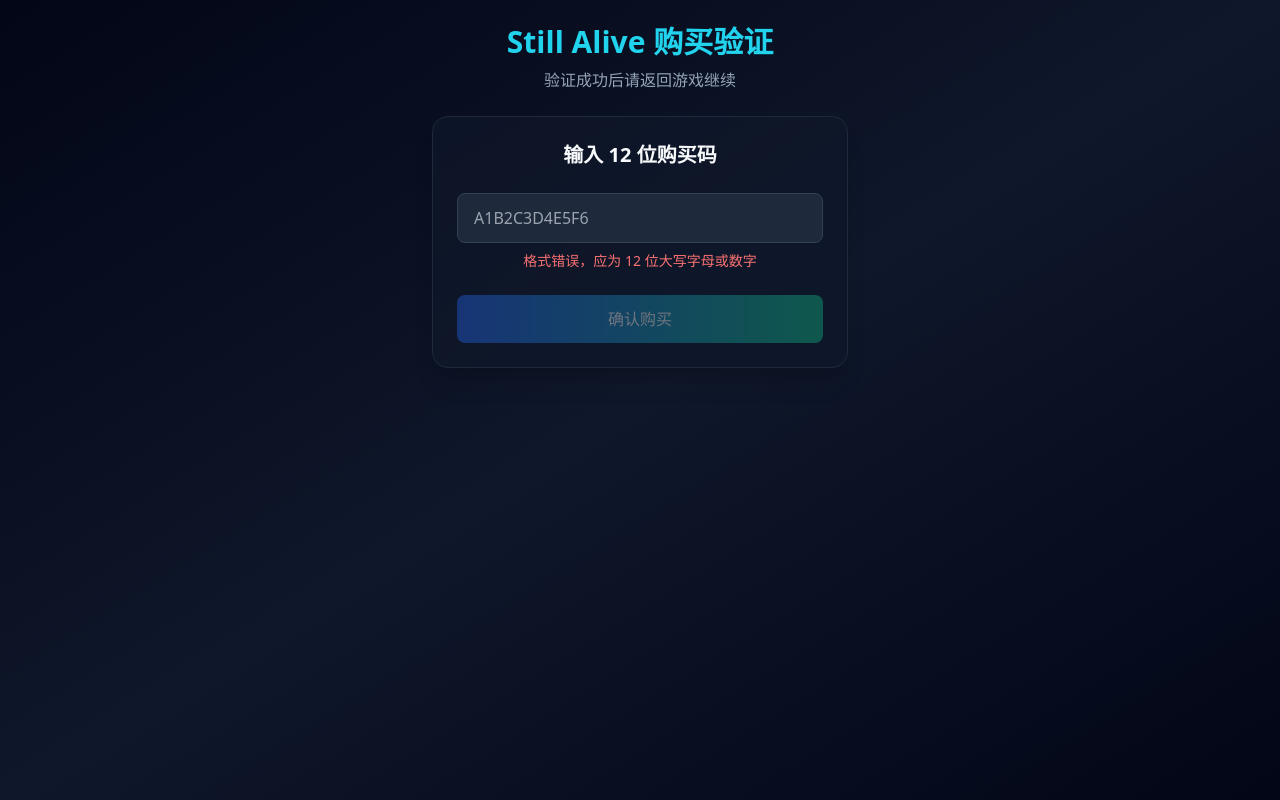
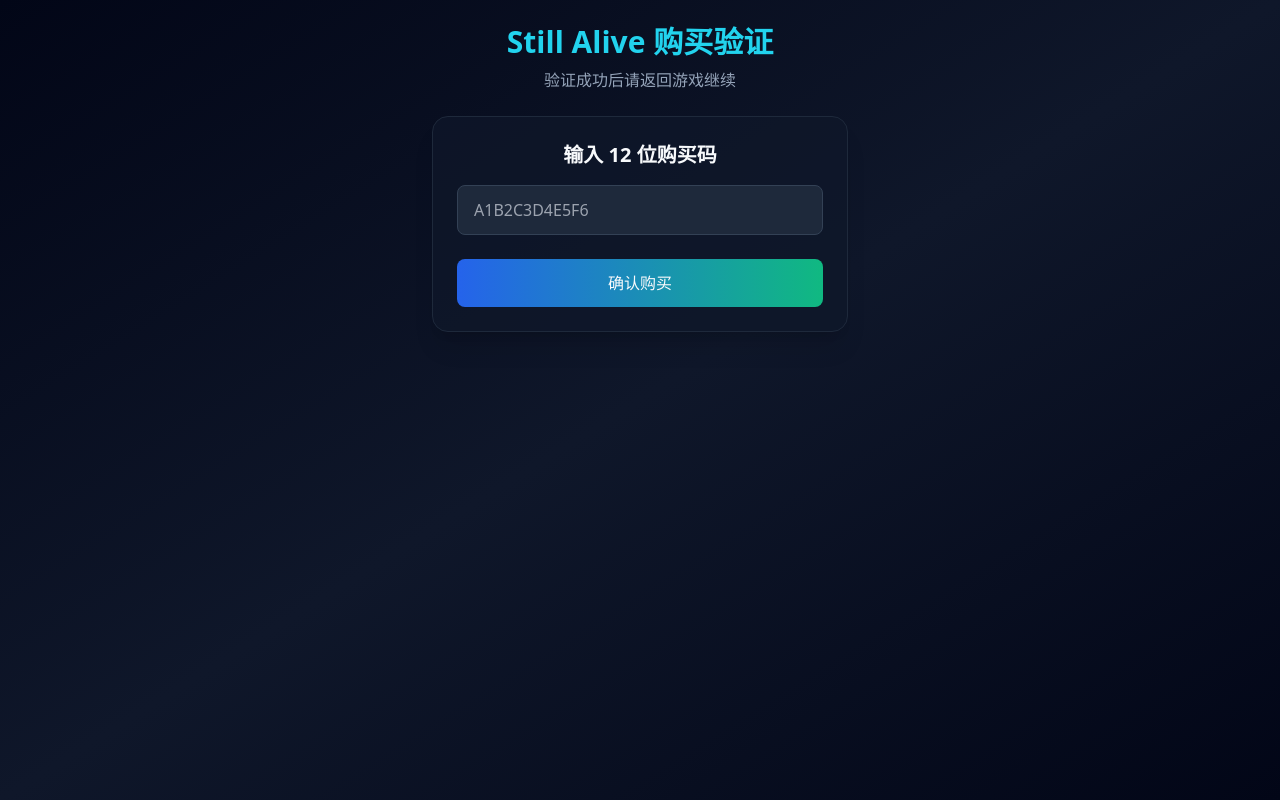
Before and after one commit to still-alive-hhz/OK-Pro-verify, a Vue app: page / in a window 1280 px wide. Built offline with nearby package versions, Linux system fonts and the light colour scheme.

Commit message:
Update App.vue

```diff
--- a/src/App.vue
+++ b/src/App.vue
@@ -11,38 +11,73 @@
     </header>
 
     <main class="max-w-md mx-auto px-4 pb-16">
-      <div class="bg-slate-900/70 rounded-2xl border border-slate-800 shadow-xl p-6">
+      <div class="bg-slate-900/70 rounded-2xl border border-slate-800 shadow-xl overflow-hidden">
 
-        <h2 class="text-xl font-bold mb-2 text-center">
+        <!-- STEP 1：购买码 -->
+        <div v-if="step === 1" class="p-6">
+          <h2 class="text-xl font-bold mb-4 text-center">
             输入 12 位购买码
           </h2>
 
           <input
-          v-model="key"
-          @input="validateKey"
-          class="w-full px-4 py-3 rounded-lg bg-slate-800 border border-slate-700 mt-4"
+            v-model="card"
+            class="w-full px-4 py-3 rounded-lg bg-slate-800 border border-slate-700"
             placeholder="A1B2C3D4E5F6"
+            @input="validateCard"
           />
 
-        <p v-if="keyError" class="mt-2 text-red-400 text-sm text-center">
-          {{ keyError }}
-        </p>
-
-        <p v-if="success" class="mt-4 text-emerald-400 text-center">
-          ✅ 购买验证通过
-          <br />
-          请返回游戏输入 6 位挑战码
+          <p v-if="cardError" class="mt-2 text-red-400 text-sm">
+            {{ cardError }}
           </p>
 
           <button
-          @click="submit"
-          :disabled="isProcessing || success || !isValid"
-          class="mt-6 w-full py-3 rounded-lg
-                 bg-gradient-to-r from-blue-600 to-emerald-500
-                 text-white disabled:opacity-40"
+            class="mt-6 w-full py-3 rounded-lg bg-gradient-to-r from-blue-600 to-emerald-500"
+            :disabled="loading"
+            @click="submitCard"
           >
-          {{ isProcessing ? '验证中…' : '确认购买' }}
+            {{ loading ? '验证中…' : '确认购买' }}
           </button>
+        </div>
+
+        <!-- STEP 2：手环数字 -->
+        <div v-if="step === 2" class="p-6">
+          <h2 class="text-xl font-bold mb-2 text-center">
+            输入手环显示的数字
+          </h2>
+
+          <p class="text-slate-400 text-sm mb-4 text-center">
+            范围：0 ～ 4000
+          </p>
+
+          <input
+            v-model="bandNumber"
+            class="w-full px-4 py-3 rounded-lg bg-slate-800 border border-slate-700"
+            placeholder="例如：1234"
+          />
+
+          <p v-if="bandError" class="mt-2 text-red-400 text-sm">
+            {{ bandError }}
+          </p>
+
+          <button
+            class="mt-6 w-full py-3 rounded-lg bg-gradient-to-r from-blue-600 to-emerald-500"
+            @click="generateCode"
+          >
+            生成挑战码
+          </button>
+
+          <div v-if="challengeCode" class="mt-6 text-center">
+            <p class="text-slate-400 text-sm mb-1">
+              6 位挑战码
+            </p>
+            <div class="text-3xl font-mono tracking-widest text-emerald-400">
+              {{ challengeCode }}
+            </div>
+            <p class="mt-2 text-slate-400 text-sm">
+              请返回游戏输入该数字
+            </p>
+          </div>
+        </div>
 
       </div>
     </main>
@@ -50,15 +85,28 @@
 </template>
 
 <script setup lang="ts">
-import { ref, computed } from 'vue'
+import { ref } from 'vue'
 
-const key = ref('')
-const keyError = ref('')
-const isProcessing = ref(false)
-const success = ref(false)
+/* ================= 状态 ================= */
 
-/* ===== 工具 ===== */
-const sha256 = async (text: string): Promise<string> => {
+const step = ref(1)
+const loading = ref(false)
+
+const card = ref('')
+const cardError = ref('')
+
+const bandNumber = ref('')
+const bandError = ref('')
+const challengeCode = ref('')
+
+/* ============== 常量（必须一致） ============== */
+
+const API_URL = 'https://api.verify.stillalive.asia'
+const CHALLENGE_SECRET = 'still-alive-2026'
+
+/* ============== 工具函数 ============== */
+
+const sha256Hex = async (text: string) => {
   const buf = await crypto.subtle.digest(
     'SHA-256',
     new TextEncoder().encode(text)
@@ -68,53 +116,64 @@
     .join('')
 }
 
-/* ===== 校验 ===== */
-const validateKey = () => {
-  if (!/^[A-Z0-9]{12}$/.test(key.value)) {
-    keyError.value = '格式错误，应为 12 位大写字母或数字'
+/* ============== Step 1：购买码验证 ============== */
+
+const validateCard = () => {
+  if (!/^[A-Z0-9]{12}$/.test(card.value)) {
+    cardError.value = '购买码格式不正确'
     return false
   }
-  keyError.value = ''
+  cardError.value = ''
   return true
 }
 
-const isValid = computed(() => validateKey())
+const submitCard = async () => {
+  if (!validateCard()) return
 
-/* ===== 提交 ===== */
-const submit = async () => {
-  if (!validateKey()) return
+  loading.value = true
+  try {
+    const hash = await sha256Hex(card.value)
 
-  try {
-    isProcessing.value = true
-    const hash = await sha256(key.value)
-
-    const res = await fetch('https://api.verify.stillalive.asia', {
+    const res = await fetch(API_URL, {
       method: 'POST',
       headers: { 'Content-Type': 'application/json' },
       body: JSON.stringify({
         mode: 'verify-card',
-        cardHash: hash,
-      }),
+        cardHash: hash
+      })
     })
 
     const data = await res.json()
 
     if (res.ok && data.success) {
-      success.value = true
+      step.value = 2
       return
     }
 
-    if (data.isCardInvalid) {
-      keyError.value = '购买码无效，请检查输入'
+    cardError.value = data.error || '购买码无效'
+  } catch {
+    cardError.value = '网络错误'
+  } finally {
+    loading.value = false
+  }
+}
+
+/* ============== Step 2：生成挑战码 ============== */
+
+const generateCode = async () => {
+  const n = Number(bandNumber.value)
+
+  if (!Number.isInteger(n) || n < 0 || n > 4000) {
+    bandError.value = '请输入 0 到 4000 之间的整数'
     return
   }
 
-    keyError.value = data.error || '验证失败'
-  } catch {
-    keyError.value = '网络错误，请稍后再试'
-  } finally {
-    isProcessing.value = false
-  }
+  bandError.value = ''
+
+  const raw = CHALLENGE_SECRET + n
+  const hash = await sha256Hex(raw)
+  const digits = hash.replace(/\D/g, '')
+  challengeCode.value = digits.slice(0, 6)
 }
 </script>
 
```
Lines whose indentation alone changed are shown as unchanged.
